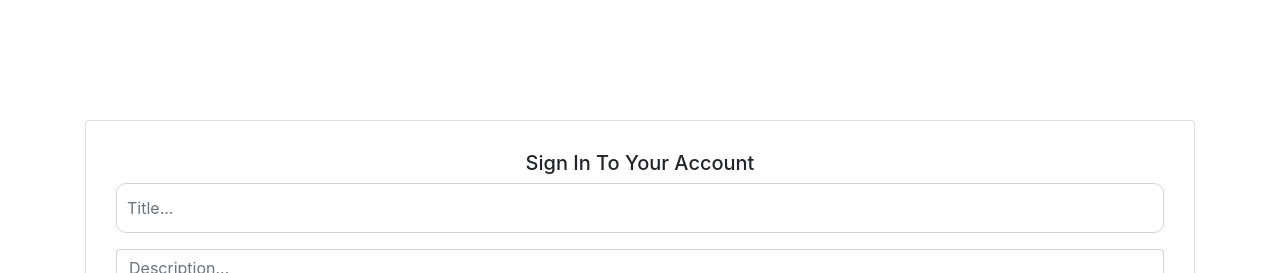
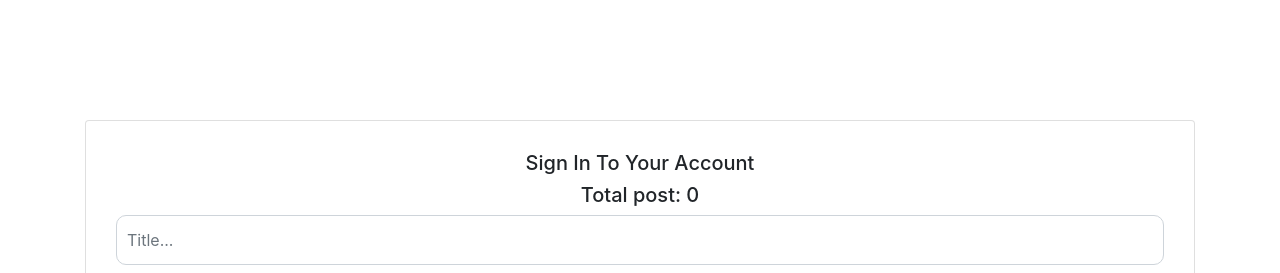
Before and after one commit to Yazdani1/Idea-share, a React (Create React App) app in the folder client/: page / in a window 1280 px wide. Shown: the top 273 px of the page. Built offline with nearby package versions, Linux system fonts and the light colour scheme; no server answers.

Commit message:
version2.0.0

```diff
--- a/client/src/App.js
+++ b/client/src/App.js
@@ -52,7 +52,7 @@ const App = () => {
 
   return (
     <div>
-      <Post />
+      <Post totalpost={allposts}/>
 
       <div className="container">
         {allposts.map((item, index) => (
--- a/client/src/Post.js
+++ b/client/src/Post.js
@@ -4,7 +4,7 @@ import { ToastContainer, toast } from "react-toastify";
 import "react-toastify/dist/ReactToastify.css";
 
 
-const Post = () => {
+const Post = ({totalpost}) => {
   const [title, setTitle] = useState("");
   const [des, setDes] = useState("");
   const [error, setError] = useState(false);
@@ -78,6 +78,7 @@ const Post = () => {
             <form>
               <div className="text-center">
                 <h5 className="text-center">Sign In To Your Account</h5>
+                <h5>Total post: {totalpost.length}</h5>
                 {showError()}
                 {showSuccess()}
               </div>
```
Also changed, not shown: 1 other file (tests, documents, lock files or other folders).
